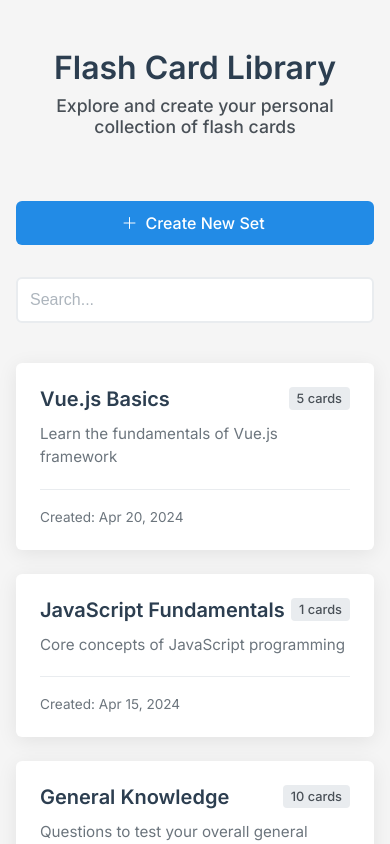
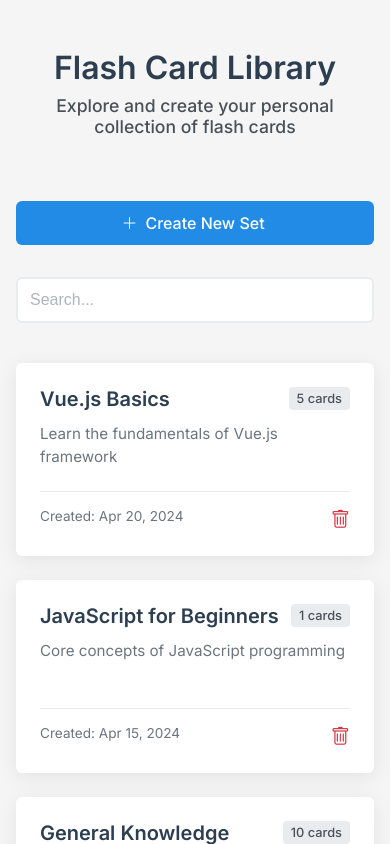
Before and after one commit to vincenttao04/flashcards-fe, a Vue app: page / in a window 390 px wide. Built offline with nearby package versions, Linux system fonts and the light colour scheme.

Commit message:
added delete mock functionality to flash card set cards on home page

```diff
--- a/src/components/common/PageHeader.vue
+++ b/src/components/common/PageHeader.vue
@@ -70,7 +70,6 @@
 }
 
 h3 {
-  margin: 0;
   font-size: 1.1rem;
   font-weight: 500;
   color: #495057;
--- a/src/components/flashcard/FlashCard.vue
+++ b/src/components/flashcard/FlashCard.vue
@@ -3,9 +3,11 @@
   <div class="card-container">
     <div class="card" :class="{ flipped: isFlipped }" @click="$emit('flip')">
       <div class="card-face card-front">
+        <h3 class="label">Question</h3>
         <p>{{ card.question }}</p>
       </div>
       <div class="card-face card-back">
+        <h3 class="label">Answer</h3>
         <p>{{ card.answer }}</p>
       </div>
     </div>
@@ -74,6 +76,18 @@
   line-height: 1.6;
 }
 
+h3 {
+  font-size: 1.1rem;
+  font-weight: 500;
+  color: #495057;
+}
+
+.label {
+  position: absolute;
+  top: 2rem;
+  left: 2rem;
+}
+
 @media (max-width: 640px) {
   .card-container {
     height: 250px;
--- a/src/components/home/FlashCardSetCard.vue
+++ b/src/components/home/FlashCardSetCard.vue
@@ -12,6 +12,10 @@
 
     <div class="set-footer">
       <span class="created-date">Created: {{ formatDate(set.createdAt) }}</span>
+      <!-- TODO: Implement delete functionality -->
+      <button class="delete-button">
+        <i class="bi bi-trash"></i>
+      </button>
     </div>
   </router-link>
 </template>
@@ -56,6 +60,7 @@
   justify-content: space-between;
   align-items: flex-start;
   margin-bottom: 0.75rem;
+  gap: 0.75rem;
 }
 
 .set-title {
@@ -63,6 +68,13 @@
   font-weight: 600;
   color: #2c3e50;
   margin: 0;
+  overflow: hidden;
+  word-break: break-word;
+  display: -webkit-box;
+  -webkit-box-orient: vertical;
+  -webkit-line-clamp: 1;
+  line-clamp: 1;
+  min-height: 1.25rem;
 }
 
 .card-count {
@@ -82,22 +94,46 @@
   margin-bottom: 1.25rem;
   font-size: 0.95rem;
   line-height: 1.5;
+  overflow: hidden;
+  word-break: break-word;
+  display: -webkit-box;
+  -webkit-box-orient: vertical;
+  -webkit-line-clamp: 2;
+  line-clamp: 2;
+  min-height: 3rem;
 }
 
 .set-footer {
   margin-top: auto;
   padding-top: 1rem;
   border-top: 1px solid #e9ecef;
+  display: flex;
+  justify-content: space-between;
+  align-items: center;
 }
 
 .created-date {
   color: #6c757d;
   font-size: 0.85rem;
+  overflow: hidden;
+  text-overflow: ellipsis;
+}
+
+.delete-button {
+  background-color: #ffffff;
+  color: #dc3545;
+  border: none;
+  cursor: pointer;
+  font-size: 1.2rem;
+  transition: color 0.2s;
+}
+
+.delete-button:hover {
+  color: #bb2d3b;
 }
 
 @media (max-width: 480px) {
   .set-footer {
-    flex-direction: column;
     align-items: flex-start;
     gap: 1rem;
   }
--- a/src/data/flashCardSets.js
+++ b/src/data/flashCardSets.js
@@ -34,7 +34,7 @@
   },
   {
     id: "js-fundamentals",
-    title: "JavaScript Fundamentals",
+    title: "JavaScript for Beginners",
     description: "Core concepts of JavaScript programming",
     createdAt: new Date("2024-04-15"),
     cards: [
```
